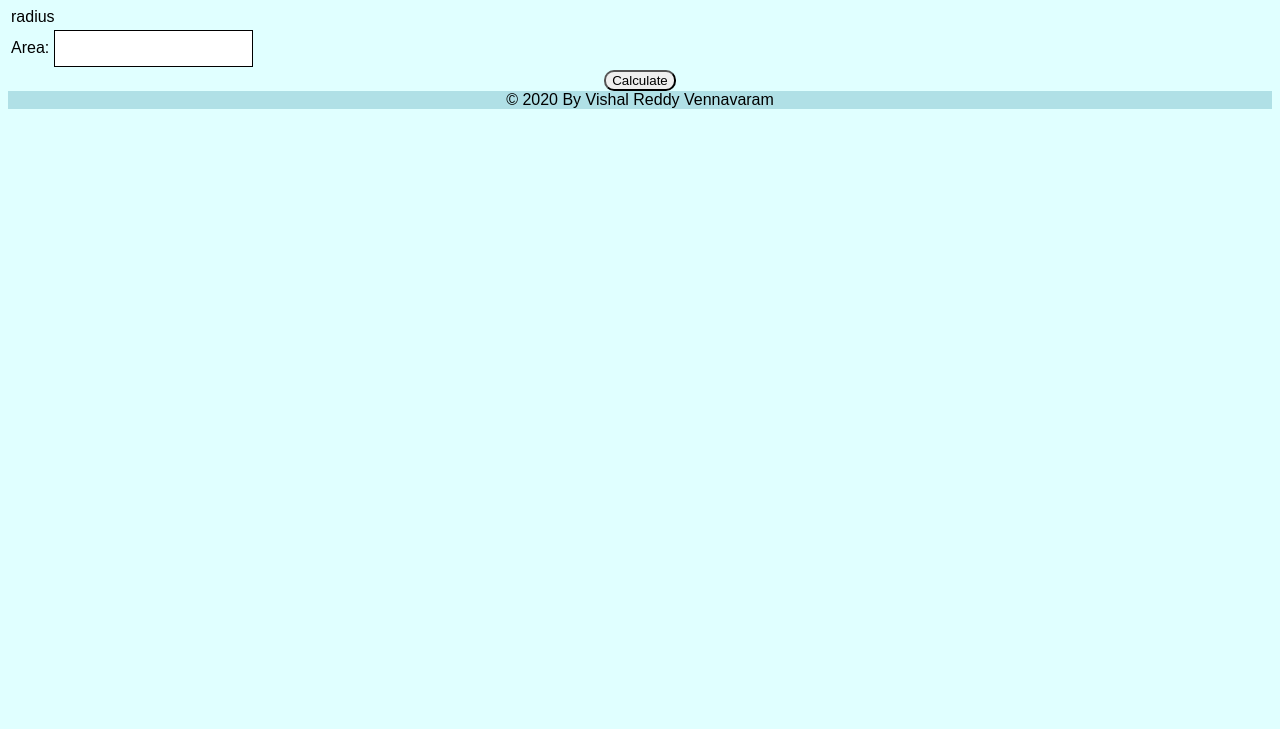
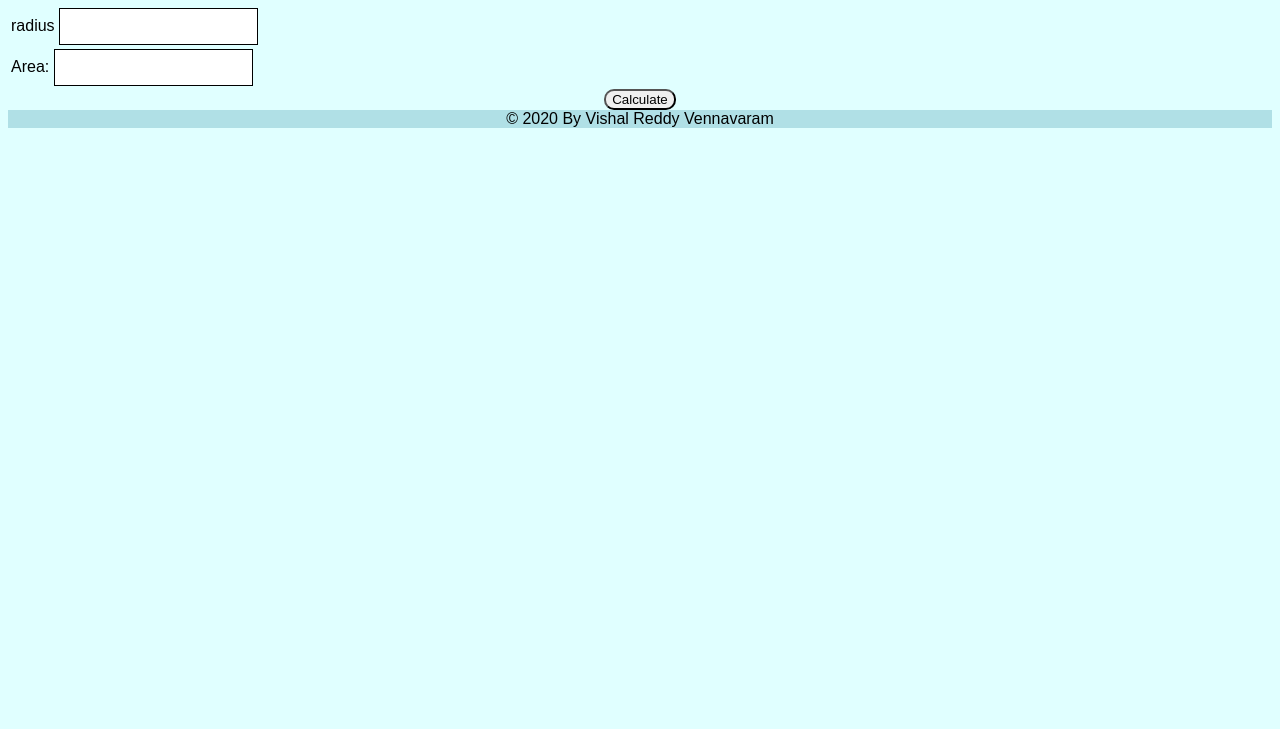
Before and after one commit to Vishalreddy114/practiceApp, a plain HTML site: page index.html in a window 1280 px wide. Shown: the part 71-800 px from the top of the page. Drawn offline with Linux system fonts and the light colour scheme.

Commit message:
radius value

```diff
--- a/calc.js
+++ b/calc.js
@@ -1,7 +1,7 @@
 function Calculate(){
   let Area = parseFloat(document.getElementById("Area").value);
   console.log(typeof Area);
-  let radius = parseFloat(document.getElementById("radius").value);
+  let radius = parseFloat(document.getElementById("radiusvalue").value);
   document.getElementById("Area").innerHTML = 3.14*radius*radius;
 
   return false;
--- a/index.html
+++ b/index.html
@@ -16,13 +16,14 @@
         <tr>
             <td>
                 <label for="radius">radius </label>
-                <span id="radiusvalue"></span>
+                <input type="number" id="radiusvalue">
+
             </td>
         </tr>
         <tr>
             <td>
                 <label for=" Area">Area:</label>
-                <input type="number" id="totalvalue" >
+                <input type="number" id="Area" >
 
             </td>
           </tr>
```
